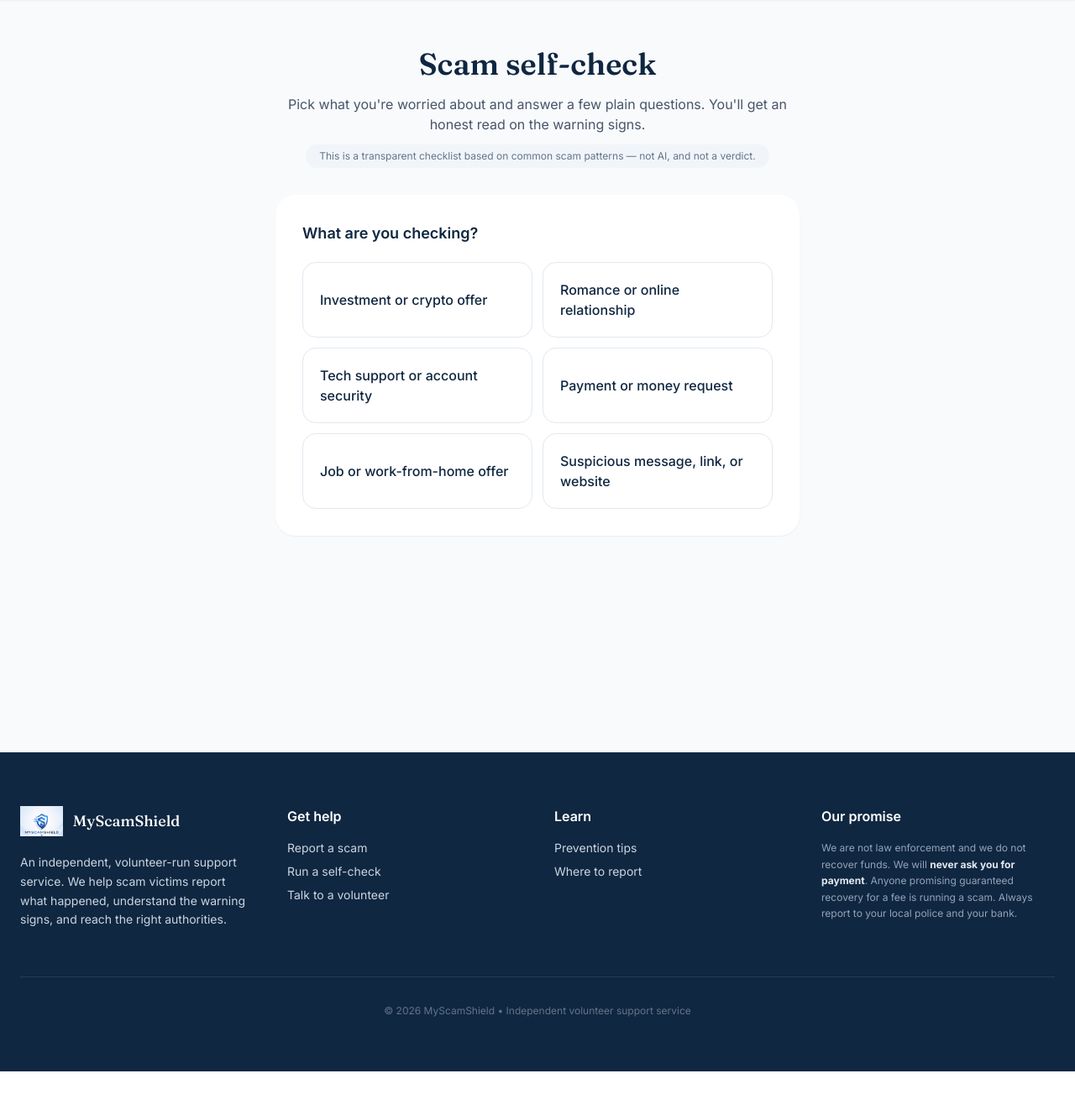
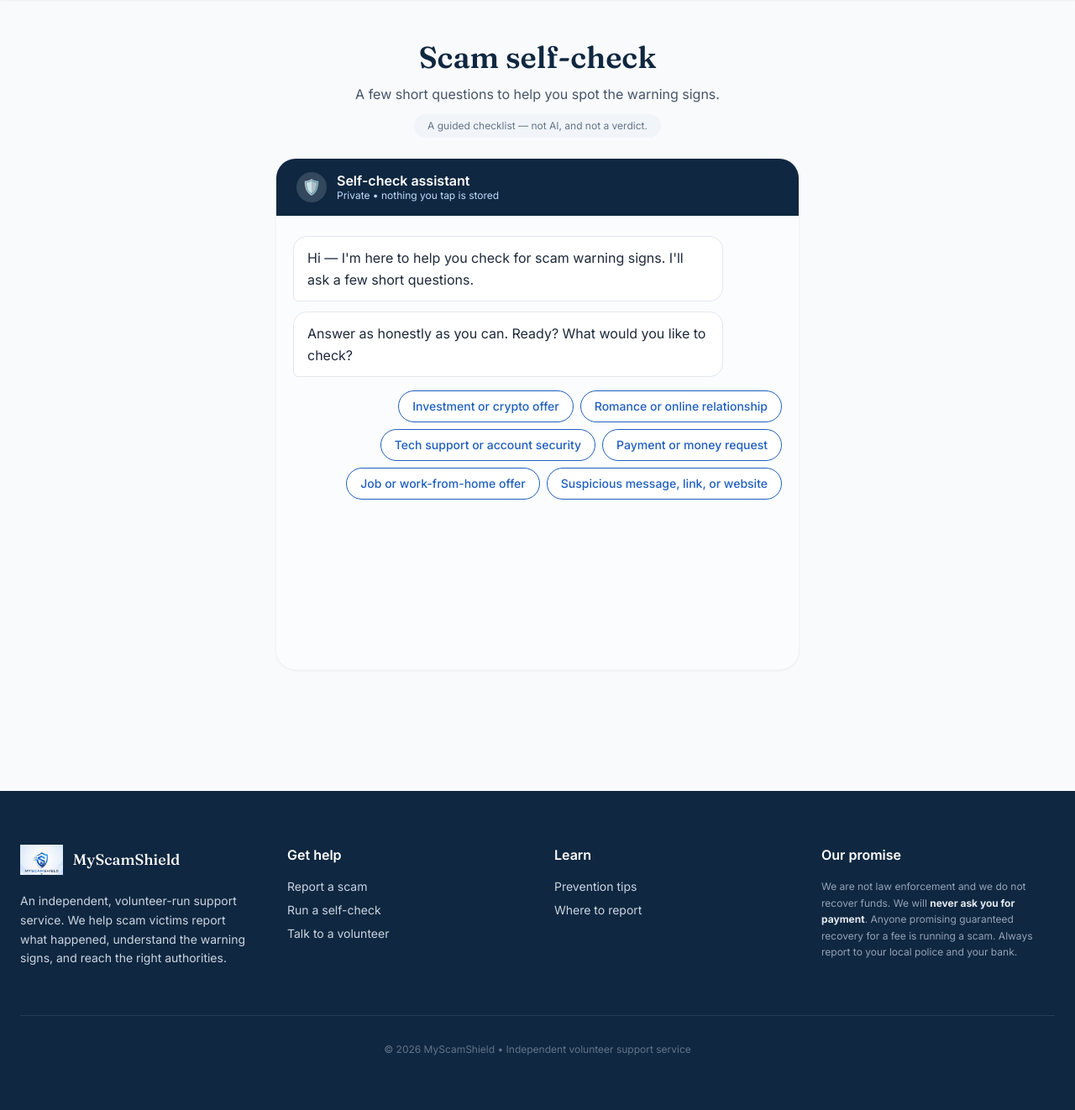
Before and after one commit to care3653-a11y/myscampage, a Flask app: page /self-check in a window 1280 px wide. Shown: the part 108-1430 px from the top of the page at 84% size. Before the commit the page ends 1384 px from the top, so only its background shows below. Run offline with Flask 3, Linux system fonts and the light colour scheme; some libraries are stand-ins or nearby versions.

Commit message:
Update selfcheck.html

```diff
--- a/templates/selfcheck.html
+++ b/templates/selfcheck.html
@@ -1,236 +1,227 @@
 {% extends "base.html" %}
 {% block title %}Scam Self-Check — MyScamShield{% endblock %}
 {% block content %}
-<div class="max-w-2xl mx-auto px-6 py-14">
+<div class="max-w-2xl mx-auto px-6 py-12">
 
-  <div class="text-center mb-8">
+  <div class="text-center mb-6">
     <h1 class="font-display text-4xl font-semibold text-ink">Scam self-check</h1>
-    <p class="text-slate-600 mt-4">
-      Pick what you're worried about and answer a few plain questions. You'll get an
-      honest read on the warning signs.
-    </p>
+    <p class="text-slate-600 mt-3">A few short questions to help you spot the warning signs.</p>
     <p class="text-xs text-slate-500 mt-3 bg-slate-100 rounded-full inline-block px-4 py-1.5">
-      This is a transparent checklist based on common scam patterns — not AI, and not a verdict.
+      A guided checklist — not AI, and not a verdict.
     </p>
   </div>
 
-  <!-- Step 1: choose category -->
-  <div id="step-category" class="bg-white rounded-3xl shadow-sm p-8">
-    <label class="block text-lg font-semibold text-ink mb-5">What are you checking?</label>
-    <div id="categoryGrid" class="grid sm:grid-cols-2 gap-3"></div>
+  <!-- Chat -->
+  <div class="bg-white rounded-3xl shadow-sm border border-slate-100 overflow-hidden">
+    <div class="bg-ink text-white px-6 py-4 flex items-center gap-3">
+      <div class="w-9 h-9 rounded-full bg-white/15 flex items-center justify-center text-lg">🛡️</div>
+      <div>
+        <p class="font-semibold leading-tight">Self-check assistant</p>
+        <p class="text-xs text-blue-200">Private • nothing you tap is stored</p>
       </div>
-
-  <!-- Step 2: questions -->
-  <div id="step-questions" class="hidden bg-white rounded-3xl shadow-sm p-8">
-    <button onclick="restart()" class="text-sm text-brand mb-6">← Choose a different category</button>
-    <h2 id="qCategoryTitle" class="font-display text-2xl font-semibold text-ink mb-6"></h2>
-    <div id="questionList" class="space-y-5"></div>
-    <button onclick="showResult()" class="mt-8 w-full bg-brand text-white py-4 rounded-2xl text-lg font-semibold hover:brightness-110 transition">
-      See my results
-    </button>
     </div>
-
-  <!-- Step 3: results -->
-  <div id="step-result" class="hidden">
-    <div id="resultCard" class="bg-white rounded-3xl shadow-sm p-8 border-t-4"></div>
-
-    <!-- Always-on next steps -->
-    <div class="bg-white rounded-3xl shadow-sm p-8 mt-6">
-      <h3 class="font-display text-xl font-semibold text-ink mb-4">What to do next</h3>
-      <ol class="space-y-3 text-slate-700 list-decimal pl-5">
-        <li><strong>Stop all contact and payments.</strong> Don't send money, share codes, or grant remote access.</li>
-        <li><strong>Tell your bank or payment provider immediately</strong> — they may be able to stop or reverse a transfer.</li>
-        <li><strong>Change passwords</strong> on any account that may be exposed, and turn on two-factor authentication.</li>
-        <li><strong>Report it</strong> to the authorities below. Reporting helps others even if you're unsure.</li>
-        <li><strong>Keep the evidence</strong> — messages, screenshots, receipts, phone numbers, and links.</li>
-      </ol>
-      <p class="mt-5 text-sm text-slate-500">
-        No legitimate service — including this one — will ever ask you to pay to recover
-        your money. Anyone who does is scamming you.
-      </p>
-    </div>
-
-    <!-- Reporting channels -->
-    <div class="bg-slate-50 rounded-3xl p-8 mt-6 border border-slate-200">
-      <h3 class="font-display text-xl font-semibold text-ink mb-2">Where to report</h3>
-      <p class="text-sm text-slate-600 mb-5">Start with your local police and your bank. Then report to the relevant body for your country:</p>
-      <ul class="space-y-2 text-sm">
-        <li>🌍 <strong>International consumer fraud:</strong> <a class="text-brand hover:underline" href="https://econsumer.gov" target="_blank" rel="noopener">econsumer.gov</a></li>
-        <li>💻 <strong>Online / internet crime:</strong> <a class="text-brand hover:underline" href="https://www.ic3.gov" target="_blank" rel="noopener">ic3.gov</a></li>
-        <li>🇺🇸 <strong>United States:</strong> <a class="text-brand hover:underline" href="https://reportfraud.ftc.gov" target="_blank" rel="noopener">reportfraud.ftc.gov</a></li>
-        <li>🇬🇧 <strong>United Kingdom:</strong> <a class="text-brand hover:underline" href="https://www.actionfraud.police.uk" target="_blank" rel="noopener">Action Fraud</a></li>
-        <li>🇦🇺 <strong>Australia:</strong> <a class="text-brand hover:underline" href="https://www.scamwatch.gov.au" target="_blank" rel="noopener">Scamwatch</a></li>
-        <li>🇨🇦 <strong>Canada:</strong> <a class="text-brand hover:underline" href="https://antifraudcentre-centreantifraude.ca" target="_blank" rel="noopener">Canadian Anti-Fraud Centre</a></li>
-      </ul>
-      <p class="text-xs text-slate-500 mt-4">Not listed? Search your country's name plus “report fraud” or ask a volunteer and we'll point you to the right place.</p>
-    </div>
-
-    <div class="flex flex-col sm:flex-row gap-4 mt-6">
-      <a href="/report" class="flex-1 text-center bg-brand text-white py-4 rounded-2xl font-semibold hover:brightness-110 transition">Report this to us</a>
-      <button onclick="openChat()" class="flex-1 border-2 border-slate-300 text-slate-700 py-4 rounded-2xl font-semibold hover:bg-white transition">Talk to a volunteer</button>
-    </div>
-    <button onclick="restart()" class="mt-4 w-full text-slate-500 text-sm underline">Check something else</button>
+    <div id="chatThread" class="h-[540px] overflow-y-auto px-5 py-6 space-y-3 bg-slate-50/60"></div>
   </div>
 </div>
 
+<style>
+  .dot{width:6px;height:6px;background:#94a3b8;border-radius:9999px;display:inline-block;animation:blink 1.2s infinite both;}
+  .dot:nth-child(2){animation-delay:.2s}
+  .dot:nth-child(3){animation-delay:.4s}
+  @keyframes blink{0%,80%,100%{opacity:.3}40%{opacity:1}}
+  @media (prefers-reduced-motion: reduce){ .dot{animation:none} }
+</style>
+
 <script>
-// Transparent, honest logic. Each "yes" is a known warning sign; the more that
-// apply, the stronger the concern. No hidden scoring, no pretend AI.
 const CATEGORIES = {
-  investment: {
-    label: "Investment or crypto offer",
-    questions: [
+  investment: { label: "Investment or crypto offer", questions: [
     "Are they promising guaranteed, fixed, or unusually high returns?",
     "Is there pressure to act fast or a “limited-time” opportunity?",
     "Were you contacted out of the blue (DM, message, or ad)?",
     "Are you asked to pay in crypto, gift cards, or hard-to-reverse transfers?",
     "Can you not withdraw your funds, or are new fees required to withdraw?",
     "Is the platform or “advisor” unregistered or hard to verify?"
-    ]
-  },
-  romance: {
-    label: "Romance or online relationship",
-    questions: [
+  ]},
+  romance: { label: "Romance or online relationship", questions: [
     "Have you never met this person in real life or by live video?",
     "Do they avoid video calls or in-person meetings with excuses?",
     "Has the relationship moved to intense feelings very quickly?",
     "Have they asked you for money, gift cards, or crypto?",
     "Is there a sudden emergency (medical, travel, customs) needing cash?",
     "Have they asked you to keep the relationship secret?"
-    ]
-  },
-  tech: {
-    label: "Tech support or account security",
-    questions: [
+  ]},
+  tech: { label: "Tech support or account security", questions: [
     "Did an alert, call, or pop-up say your device or account is compromised?",
     "Are they asking to remotely access or control your device?",
     "Do they want passwords, one-time codes, or banking details?",
     "Are you told to buy gift cards or pay to “fix” the problem?",
     "Did they contact you first, claiming to be a known company?",
     "Are you pressured not to hang up or not to tell anyone?"
-    ]
-  },
-  payment: {
-    label: "Payment or money request",
-    questions: [
+  ]},
+  payment: { label: "Payment or money request", questions: [
     "Are you asked to pay a fee upfront to receive a prize, loan, or refund?",
     "Do they want payment by gift card, crypto, or wire transfer specifically?",
     "Is there urgency or a threat if you don't pay right now?",
     "Are they asking you to move money on someone else's behalf?",
     "Did the request come from an unexpected or spoofed-looking contact?",
     "Does the payee name not match the company they claim to be?"
-    ]
-  },
-  job: {
-    label: "Job or work-from-home offer",
-    questions: [
+  ]},
+  job: { label: "Job or work-from-home offer", questions: [
     "Were you offered the job without a real interview?",
     "Are you asked to pay for training, equipment, or a “starter kit”?",
     "Does it involve receiving money and forwarding it on?",
     "Is the pay unusually high for very little work?",
     "Are they using free email addresses instead of a company domain?",
     "Are you pushed to start or pay before anything is in writing?"
-    ]
-  },
-  message: {
-    label: "Suspicious message, link, or website",
-    questions: [
+  ]},
+  message: { label: "Suspicious message, link, or website", questions: [
     "Did it arrive unexpectedly asking you to click a link or log in?",
     "Does the sender address or web address look slightly “off”?",
     "Does it create urgency (“account suspended”, “package held”)?",
     "Does it ask for passwords, codes, or payment details?",
     "Are there spelling, grammar, or formatting mistakes?",
     "Does the link go somewhere different from the real company's site?"
-    ]
-  }
+  ]}
 };
 
-let current = null;
-let answers = [];
+const REDUCE = window.matchMedia && window.matchMedia('(prefers-reduced-motion: reduce)').matches;
+const chat = document.getElementById('chatThread');
+let state = {};
 
-function buildCategories() {
-  const grid = document.getElementById('categoryGrid');
-  grid.innerHTML = '';
-  Object.entries(CATEGORIES).forEach(([key, cat]) => {
-    const btn = document.createElement('button');
-    btn.className = "text-left p-5 rounded-2xl border border-slate-200 hover:border-brand hover:bg-blue-50/40 transition font-medium text-ink";
-    btn.textContent = cat.label;
-    btn.onclick = () => chooseCategory(key);
-    grid.appendChild(btn);
-  });
+const scrollDown = () => { chat.scrollTop = chat.scrollHeight; };
+const delay = ms => new Promise(r => setTimeout(r, REDUCE ? 0 : ms));
+
+function userBubble(text) {
+  const row = document.createElement('div');
+  row.className = 'flex justify-end';
+  row.innerHTML = `<div class="max-w-[80%] bg-brand text-white px-4 py-2.5 rounded-2xl rounded-br-md">${text}</div>`;
+  chat.appendChild(row); scrollDown();
 }
 
-function chooseCategory(key) {
-  current = key;
-  const cat = CATEGORIES[key];
-  answers = new Array(cat.questions.length).fill(false);
-  document.getElementById('qCategoryTitle').textContent = cat.label;
-
-  const list = document.getElementById('questionList');
-  list.innerHTML = '';
-  cat.questions.forEach((q, i) => {
-    const wrap = document.createElement('div');
-    wrap.className = "flex items-start gap-3 p-4 rounded-2xl bg-slate-50";
-    wrap.innerHTML = `
-      <input type="checkbox" id="q${i}" class="mt-1 w-5 h-5 accent-brand cursor-pointer">
-      <label for="q${i}" class="text-slate-700 cursor-pointer leading-relaxed">${q}</label>`;
-    wrap.querySelector('input').addEventListener('change', e => answers[i] = e.target.checked);
-    list.appendChild(wrap);
-  });
-
-  swap('step-questions');
+function botBubble(html) {
+  const row = document.createElement('div');
+  row.className = 'flex justify-start';
+  row.innerHTML = `<div class="max-w-[88%] bg-white border border-slate-200 text-slate-800 px-4 py-3 rounded-2xl rounded-bl-md leading-relaxed">${html}</div>`;
+  chat.appendChild(row); scrollDown();
 }
 
-function showResult() {
-  const yes = answers.filter(Boolean).length;
-  const total = answers.length;
-  const card = document.getElementById('resultCard');
+async function botSay(html, ms = 700) {
+  const t = document.createElement('div');
+  t.className = 'flex justify-start';
+  t.innerHTML = `<div class="bg-white border border-slate-200 px-4 py-3 rounded-2xl rounded-bl-md flex gap-1"><span class="dot"></span><span class="dot"></span><span class="dot"></span></div>`;
+  chat.appendChild(t); scrollDown();
+  await delay(ms);
+  t.remove();
+  botBubble(html);
+}
 
-  let level, color, headline, body;
-  if (yes >= Math.ceil(total / 2)) {
-    level = "High warning signs";
-    color = "#dc2626"; // red
+function options(items) {
+  const row = document.createElement('div');
+  row.className = 'flex flex-wrap gap-2 justify-end pt-1';
+  items.forEach(it => {
+    const b = document.createElement('button');
+    b.className = (it.cls || 'bg-white border border-brand text-brand') + ' px-4 py-2 rounded-full text-sm font-medium hover:brightness-95 transition';
+    b.textContent = it.label;
+    b.onclick = () => { row.remove(); it.onClick(); };
+    row.appendChild(b);
+  });
+  chat.appendChild(row); scrollDown();
+}
+
+async function start() {
+  chat.innerHTML = '';
+  state = { category: null, qIndex: 0, yes: 0, unsure: 0, total: 0 };
+  await botSay("Hi — I'm here to help you check for scam warning signs. I'll ask a few short questions.", 500);
+  await botSay("Answer as honestly as you can. Ready? What would you like to check?", 700);
+  options(Object.entries(CATEGORIES).map(([key, cat]) => ({
+    label: cat.label, onClick: () => pickCategory(key)
+  })));
+}
+
+async function pickCategory(key) {
+  userBubble(CATEGORIES[key].label);
+  state.category = key; state.qIndex = 0; state.yes = 0; state.unsure = 0;
+  state.total = CATEGORIES[key].questions.length;
+  await botSay("Thanks. If you're not sure about a question, just say so — that's useful too.", 600);
+  askQuestion();
+}
+
+async function askQuestion() {
+  const cat = CATEGORIES[state.category];
+  if (state.qIndex >= cat.questions.length) return finish();
+  const q = cat.questions[state.qIndex];
+  await botSay(`<span class="text-xs text-slate-400 block mb-1">Question ${state.qIndex + 1} of ${cat.questions.length}</span>${q}`, 650);
+  options([
+    { label: 'Yes', cls: 'bg-brand text-white border border-brand', onClick: () => answer('yes') },
+    { label: 'No', cls: 'bg-white border border-slate-300 text-slate-700', onClick: () => answer('no') },
+    { label: 'Not sure', cls: 'bg-white border border-slate-300 text-slate-500', onClick: () => answer('unsure') }
+  ]);
+}
+
+function answer(kind) {
+  userBubble(kind === 'yes' ? 'Yes' : kind === 'no' ? 'No' : 'Not sure');
+  if (kind === 'yes') state.yes++;
+  else if (kind === 'unsure') state.unsure++;
+  state.qIndex++;
+  askQuestion();
+}
+
+async function finish() {
+  const { yes, unsure, total } = state;
+  const weighted = yes + 0.5 * unsure;   // "Not sure" counts as a mild flag
+
+  let color, headline, body;
+  if (weighted >= Math.ceil(total / 2)) {
+    color = "#dc2626";
     headline = "This has strong signs of a scam.";
-    body = "Several classic red flags are present. Treat this as very likely fraudulent: don't send money, share codes, or continue contact, and report it using the steps below.";
-  } else if (yes >= 2) {
-    level = "Some warning signs";
-    color = "#d97706"; // amber
+    body = "Several classic red flags are present. Please treat this as very likely fraudulent — don't send money, share codes, or keep contact.";
+  } else if (weighted >= 2) {
+    color = "#d97706";
     headline = "Be careful — there are real warning signs here.";
-    body = "A few things match common scam tactics. Slow down, verify independently through official contact details you find yourself, and don't act under pressure.";
-  } else if (yes === 1) {
-    level = "One warning sign";
+    body = "A few things match common scam tactics. Slow down and verify independently, using contact details you look up yourself.";
+  } else if (weighted >= 1) {
     color = "#d97706";
     headline = "Mostly clear, but stay alert.";
-    body = "One thing stood out. It may be fine, but verify anything involving money or personal details before you proceed.";
+    body = "Something stood out. It may be fine, but verify anything involving money or personal details before you act.";
   } else {
-    level = "No red flags selected";
-    color = "#0e9f6e"; // green
+    color = "#0e9f6e";
     headline = "Nothing here matched the usual red flags.";
-    body = "That's reassuring, but it isn't a guarantee. If something still feels wrong, trust that instinct and verify independently.";
+    body = "That's reassuring, though not a guarantee. If something still feels off, trust that instinct and verify.";
   }
 
-  card.style.borderTopColor = color;
-  card.innerHTML = `
-    <p class="text-sm font-semibold uppercase tracking-wide mb-2" style="color:${color}">${level} — ${yes} of ${total}</p>
-    <h2 class="font-display text-2xl font-semibold text-ink mb-3">${headline}</h2>
-    <p class="text-slate-700 leading-relaxed">${body}</p>`;
+  const tally = `You answered <strong>Yes</strong> to ${yes} of ${total}` +
+    (unsure ? `, and were unsure on ${unsure}.` : `.`);
 
-  swap('step-result');
-  window.scrollTo({ top: 0, behavior: 'smooth' });
+  await botSay(`<span class="block text-xs font-semibold uppercase tracking-wide mb-1" style="color:${color}">Result</span>
+    <span class="block font-display text-lg font-semibold text-ink mb-1">${headline}</span>
+    ${body}<br><span class="text-sm text-slate-500 mt-2 inline-block">${tally}</span>`, 900);
+
+  await botSay(`Here's what I'd do next:
+    <ol class="list-decimal pl-5 mt-2 space-y-1 text-sm">
+      <li>Stop all contact and payments — don't send money, codes, or remote access.</li>
+      <li>Tell your bank or payment provider right away; they may be able to stop a transfer.</li>
+      <li>Change passwords on any exposed account and turn on two-factor authentication.</li>
+      <li>Keep the evidence — messages, screenshots, receipts, numbers, and links.</li>
+    </ol>`, 900);
+
+  await botSay(`Where to report — start with your local police and your bank, then:
+    <ul class="mt-2 space-y-1 text-sm">
+      <li>🌍 <a class="text-brand underline" href="https://econsumer.gov" target="_blank" rel="noopener">econsumer.gov</a> (international)</li>
+      <li>💻 <a class="text-brand underline" href="https://www.ic3.gov" target="_blank" rel="noopener">ic3.gov</a> (online crime)</li>
+      <li>🇺🇸 <a class="text-brand underline" href="https://reportfraud.ftc.gov" target="_blank" rel="noopener">reportfraud.ftc.gov</a></li>
+      <li>🇬🇧 <a class="text-brand underline" href="https://www.actionfraud.police.uk" target="_blank" rel="noopener">Action Fraud</a> · 🇦🇺 <a class="text-brand underline" href="https://www.scamwatch.gov.au" target="_blank" rel="noopener">Scamwatch</a> · 🇨🇦 <a class="text-brand underline" href="https://antifraudcentre-centreantifraude.ca" target="_blank" rel="noopener">CAFC</a></li>
+    </ul>
+    <span class="text-xs text-slate-500 mt-2 inline-block">Remember: no genuine service ever charges a fee to recover your money.</span>`, 900);
+
+  await botSay(`That's the end of the check. If you have any further questions, you can continue to talk with one of our trained volunteers for support — you don't have to deal with this alone. 💙`, 800);
+
+  options([
+    { label: 'Talk to a volunteer', cls: 'bg-brand text-white border border-brand', onClick: () => openChat() },
+    { label: 'Report this to us', cls: 'bg-white border border-slate-300 text-slate-700', onClick: () => location.href = '/report' },
+    { label: 'Check something else', cls: 'bg-white border border-slate-300 text-slate-500', onClick: () => start() }
+  ]);
 }
 
-function restart() {
-  current = null; answers = [];
-  swap('step-category');
-  window.scrollTo({ top: 0, behavior: 'smooth' });
-}
-
-function swap(id) {
-  ['step-category','step-questions','step-result'].forEach(s => {
-    document.getElementById(s).classList.toggle('hidden', s !== id);
-  });
-}
-
-buildCategories();
+start();
 </script>
 {% endblock %}
```
Lines whose indentation alone changed are shown as unchanged.
